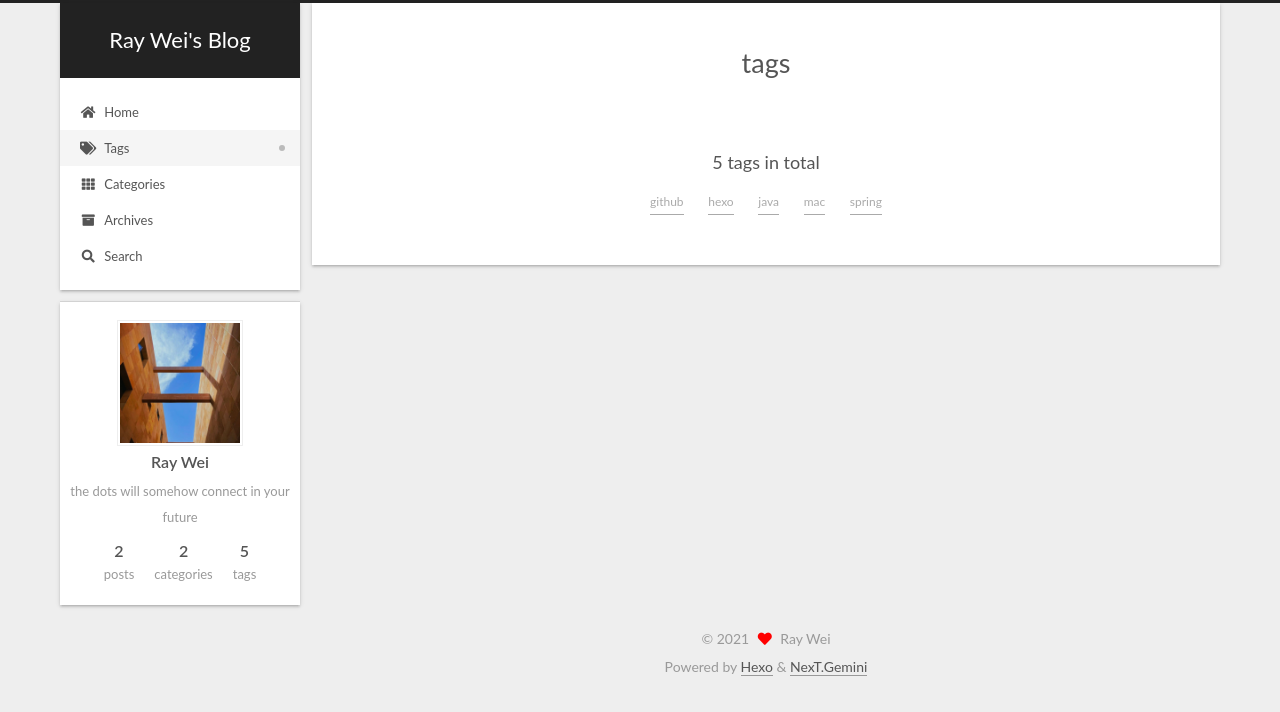
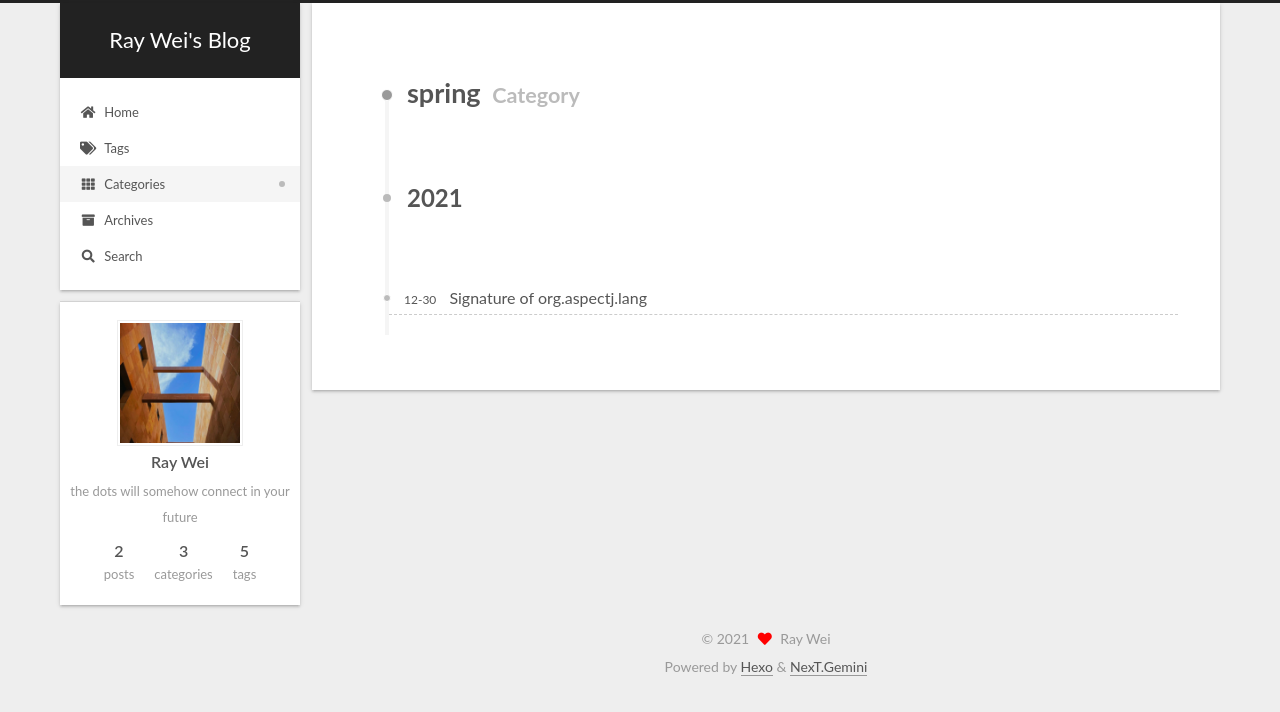
Before and after one commit to wechiwin/hexo-blog, a plain HTML site: page categories/spring/index.html in a window 1280 px wide. Drawn offline with nearby package versions, Linux system fonts and the light colour scheme; a script that the page names is missing.

Commit message:
Site updated: 2021-12-30 11:26:59

```diff
--- a/tags/index.html
+++ b/categories/spring/index.html
@@ -22,26 +22,23 @@
 <script class="next-config" data-name="main" type="application/json">{"hostname":"example.com","root":"/","images":"/images","scheme":"Gemini","darkmode":false,"version":"8.8.2","exturl":false,"sidebar":{"position":"left","display":"post","padding":18,"offset":12},"copycode":true,"bookmark":{"enable":false,"color":"#222","save":"auto"},"mediumzoom":false,"lazyload":false,"pangu":false,"comments":{"style":"tabs","active":null,"storage":true,"lazyload":false,"nav":null},"stickytabs":false,"motion":{"enable":true,"async":false,"transition":{"post_block":"fadeIn","post_header":"fadeInDown","post_body":"fadeInDown","coll_header":"fadeInLeft","sidebar":"fadeInUp"}},"prism":false,"i18n":{"placeholder":"Searching...","empty":"We didn't find any results for the search: ${query}","hits_time":"${hits} results found in ${time} ms","hits":"${hits} results found"},"path":"/search.xml","localsearch":{"enable":true,"trigger":"auto","top_n_per_article":1,"unescape":false,"preload":false}}</script><script src="/js/config.js"></script>
 <meta name="description" content="the dots will somehow connect in your future">
 <meta property="og:type" content="website">
-<meta property="og:title" content="tags">
-<meta property="og:url" content="http://example.com/tags/index.html">
+<meta property="og:title" content="Ray Wei&#39;s Blog">
+<meta property="og:url" content="http://example.com/categories/spring/index.html">
 <meta property="og:site_name" content="Ray Wei&#39;s Blog">
 <meta property="og:description" content="the dots will somehow connect in your future">
 <meta property="og:locale" content="en_US">
-<meta property="article:published_time" content="2021-12-29T12:48:25.000Z">
-<meta property="article:modified_time" content="2021-12-29T12:50:09.942Z">
 <meta property="article:author" content="Ray Wei">
 <meta name="twitter:card" content="summary">
 
 
-<link rel="canonical" href="http://example.com/tags/">
+<link rel="canonical" href="http://example.com/categories/spring/">
 
 
 
-<script class="next-config" data-name="page" type="application/json">{"sidebar":"","isHome":false,"isPost":false,"lang":"en","comments":"","permalink":"http://example.com/tags/index.html","path":"tags/index.html","title":"tags"}</script>
+<script class="next-config" data-name="page" type="application/json">{"sidebar":"","isHome":false,"isPost":false,"lang":"en","comments":"","permalink":"","path":"categories/spring/index.html","title":""}</script>
 
 <script class="next-config" data-name="calendar" type="application/json">""</script>
-<title>tags | Ray Wei's Blog
-</title>
+<title>Category: spring | Ray Wei's Blog</title>
 
 
 
@@ -166,7 +163,7 @@
       </div>
       <div class="site-state-item site-state-categories">
           <a href="/categories/">
-        <span class="site-state-item-count">2</span>
+        <span class="site-state-item-count">3</span>
         <span class="site-state-item-name">categories</span></a>
       </div>
       <div class="site-state-item site-state-tags">
@@ -199,41 +196,47 @@
 </noscript>
 
 
-    <div class="main-inner page posts-expand">
+    <div class="main-inner category posts-collapse">
 
 
 
 
 
-
-
-    <div class="post-block" lang="en"><header class="post-header">
-
-<h1 class="post-title" itemprop="name headline">tags
-</h1>
-
-<div class="post-meta-container">
-</div>
-
-</header>
-
-
-
-      <div class="post-body"><div class="tag-cloud">
-  <div class="tag-cloud-title">
-    5 tags in total
-  </div>
-  <div class="tag-cloud-tags">
-    <a href="/tags/github/" style="font-size: 12px;" class="tag-cloud-0">github</a> <a href="/tags/hexo/" style="font-size: 12px;" class="tag-cloud-0">hexo</a> <a href="/tags/java/" style="font-size: 12px;" class="tag-cloud-0">java</a> <a href="/tags/mac/" style="font-size: 12px;" class="tag-cloud-0">mac</a> <a href="/tags/spring/" style="font-size: 12px;" class="tag-cloud-0">spring</a>
-  </div>
-</div>
-
+  <div class="post-block">
+    <div class="post-content">
+      <div class="collection-title">
+        <h1 class="collection-header">spring
+          <small>Category</small>
+        </h1>
       </div>
 
 
+    <div class="collection-year">
+      <span class="collection-header">2021</span>
+    </div>
+
+  <article itemscope itemtype="http://schema.org/Article">
+    <header class="post-header">
+      <div class="post-meta-container">
+        <time itemprop="dateCreated"
+              datetime="2021-12-30T10:57:25+08:00"
+              content="2021-12-30">
+          12-30
+        </time>
+      </div>
+
+      <div class="post-title">
+          <a class="post-title-link" href="/2021/12/30/spring-aop-signature/" itemprop="url">
+            <span itemprop="name">Signature of org.aspectj.lang</span>
+          </a>
+      </div>
+
+
+    </header>
+  </article>
 
     </div>
-
+  </div>
 
 
 
--- a/search.xml
+++ b/search.xml
@@ -13,6 +13,7 @@
 ]]></content>
       <categories>
         <category>javaLearning</category>
+        <category>spring</category>
       </categories>
       <tags>
         <tag>java</tag>
```
Also changed, not shown: 2021/12/29/use-hexo-github-build-blog-mac/index.html (+1 -1 lines), 2021/12/30/spring-aop-signature/index.html (+7 -3 lines), archives/2021/12/index.html (+1 -1 lines), archives/2021/index.html (+1 -1 lines), archives/index.html (+1 -1 lines), categories/blog/index.html (+1 -1 lines), categories/index.html (+3 -3 lines), categories/javaLearning/index.html (+1 -1 lines), index.html (+6 -2 lines), tags/github/index.html (+1 -1 lines), tags/hexo/index.html (+1 -1 lines), tags/java/index.html (+1 -1 lines), tags/mac/index.html (+1 -1 lines), tags/spring/index.html (+1 -1 lines).
